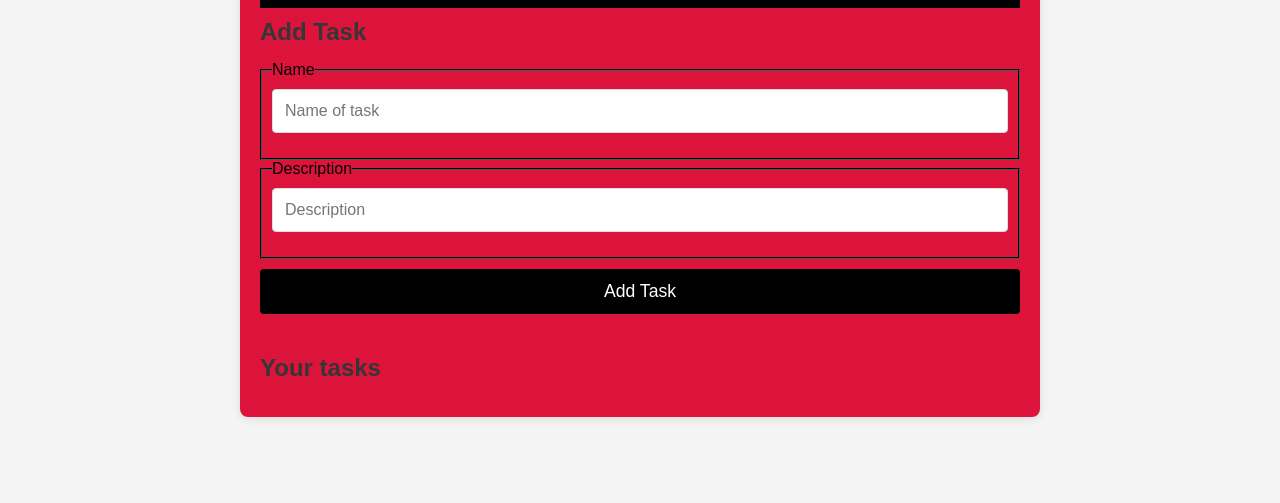
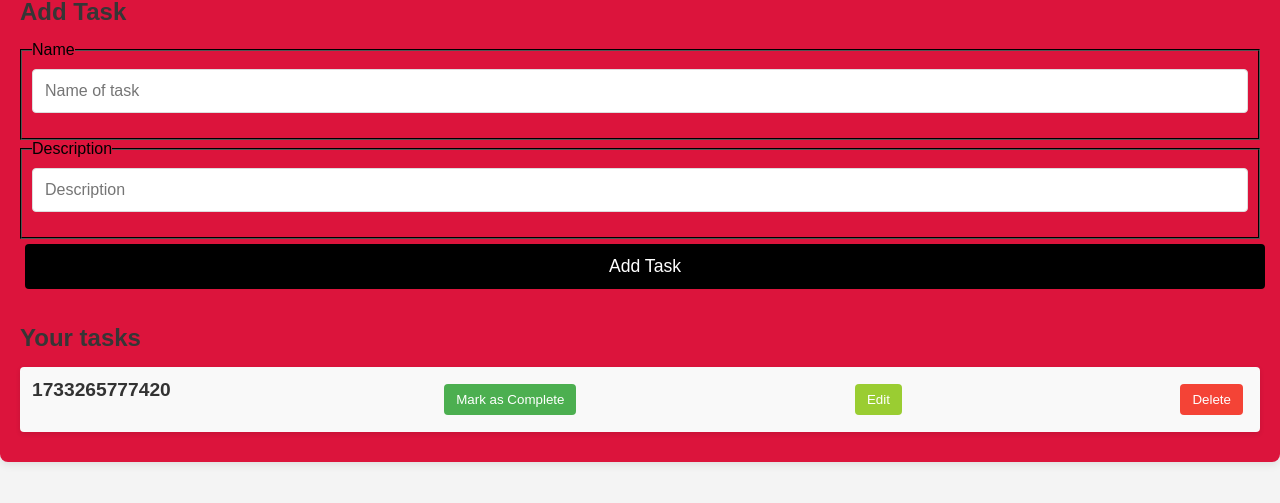
Before and after one commit to bagirzadeayaz/javasrcipt, a plain HTML site: page index.html in a window 1280 px wide. Both pictures are taken after typing "Sample", "Sample" into the empty fields and a click on the button "Add Task". Shown: the part 109-612 px from the top of the page. Drawn offline with Linux system fonts and the light colour scheme.

Commit message:
show tasks, delete and change status

```diff
--- a/index.css
+++ b/index.css
@@ -12,6 +12,7 @@ body {
     align-items: center;
     height: 100vh;
     justify-content: flex-start;
+    width: 100%;
 }
 
 header {
@@ -35,9 +36,8 @@ fieldset {
 
 .container {
     width: 100%;
-    max-width: 800px;
     padding: 20px;
-    margin: 20px 0;
+    margin: 0;
     background-color: white;
     border-radius: 8px;
     box-shadow: 0 2px 10px rgba(0, 0, 0, 0.1);
@@ -48,10 +48,6 @@ h2 {
     font-size: 1.5rem;
     margin-bottom: 15px;
     color: #363636;
-}
-
-.task-add button {
-    margin: 10px 0;
 }
 
 #addTaskForm input, #addTaskForm textarea {
@@ -88,13 +84,79 @@ ul {
     padding: 0;
 }
 
-li {
+li.task-item {
     display: flex;
+    flex-direction: row;
+    align-items: flex-start;
     justify-content: space-between;
-    align-items: center;
     background-color: #f9f9f9;
     padding: 12px;
     margin-bottom: 10px;
     border-radius: 4px;
     box-shadow: 0 2px 5px rgba(0, 0, 0, 0.1);
+    width: 100%;
+    margin: 10px auto;
 }
+
+li.task-item h3 {
+    margin: 0;
+    font-size: 1.2rem;
+    color: #333;
+}
+
+.task-item .status {
+    font-weight: bold;
+    color: #fff;
+    border-radius: 4px;
+    padding: 5px 10px;
+    text-align: center;
+    width: 150px;
+    margin: 5px 0;
+}
+
+.task-item .complete {
+    background-color: green;
+}
+
+.task-item .incomplete {
+    background-color: red;
+}
+
+.task-item button {
+    padding: 8px 12px;
+    margin: 5px 5px;
+    border: none;
+    border-radius: 4px;
+    cursor: pointer;
+    background-color: #333;
+    color: white;
+}
+
+.task-item button:hover {
+    background-color: #555;
+}
+
+.task-item button.toggle-complete {
+    background-color: #4CAF50;
+}
+
+.task-item button.edit-task {
+    background-color: yellowgreen;
+}
+
+.task-item button.delete-task {
+    background-color: #f44336;
+}
+
+button {
+    width: auto;
+    margin: 5px;
+    padding: 8px;
+    border-radius: 4px;
+    cursor: pointer;
+    color: white;
+}
+
+button:hover {
+    opacity: 0.8;
+}
--- a/index.js
+++ b/index.js
@@ -31,15 +31,32 @@ class Task {
         this.createdAt = new Date().toLocaleString('ru');
         this.isCompleted = false;
     }
-
-
-    toggleComplete() {
-        this.isCompleted = !this.isCompleted;
-    }
 }
 
 document.addEventListener("DOMContentLoaded", () => {
     const form = document.getElementById("addTaskForm");
+    const taskListElement = document.getElementById("taskList");
+
+    const renderTasks = () => {
+        taskListElement.innerHTML = "";
+        taskList.tasks.forEach((task) => {
+            const taskItem = document.createElement("li");
+            taskItem.className = "task-item";
+
+            taskItem.innerHTML = `
+                <h3>${task.id}</h3>
+                <button data-id="${task.id}" class="toggle-complete">
+                    ${task.isCompleted ? "Mark as Incomplete" : "Mark as Complete"}
+                </button>
+                <button class="edit-task">Edit</button>
+                <button data-id="${task.id}" class="delete-task">Delete</button>
+            `;
+
+            taskListElement.appendChild(taskItem);
+        });
+    };
+
+    renderTasks();
 
     form.addEventListener("submit", (event) => {
         event.preventDefault();
@@ -62,5 +79,28 @@ document.addEventListener("DOMContentLoaded", () => {
         taskList.addTask(newTask);
 
         form.reset();
+
+        renderTasks();
+    });
+
+    taskListElement.addEventListener("click", (event) => {
+        const target = event.target;
+
+        if (target.classList.contains("toggle-complete")) {
+            const taskId = Number(target.dataset.id);
+            const task = taskList.tasks.find((task) => task.id === taskId);
+            if (task) {
+                task.isCompleted = !task.isCompleted;
+                taskList.saveTasks();
+                renderTasks();
+            }
+        }
+
+        if (target.classList.contains("delete-task")) {
+            const taskId = Number(target.dataset.id);
+            taskList.tasks = taskList.tasks.filter((task) => task.id !== taskId);
+            taskList.saveTasks();
+            renderTasks();
+        }
     });
 });
```
